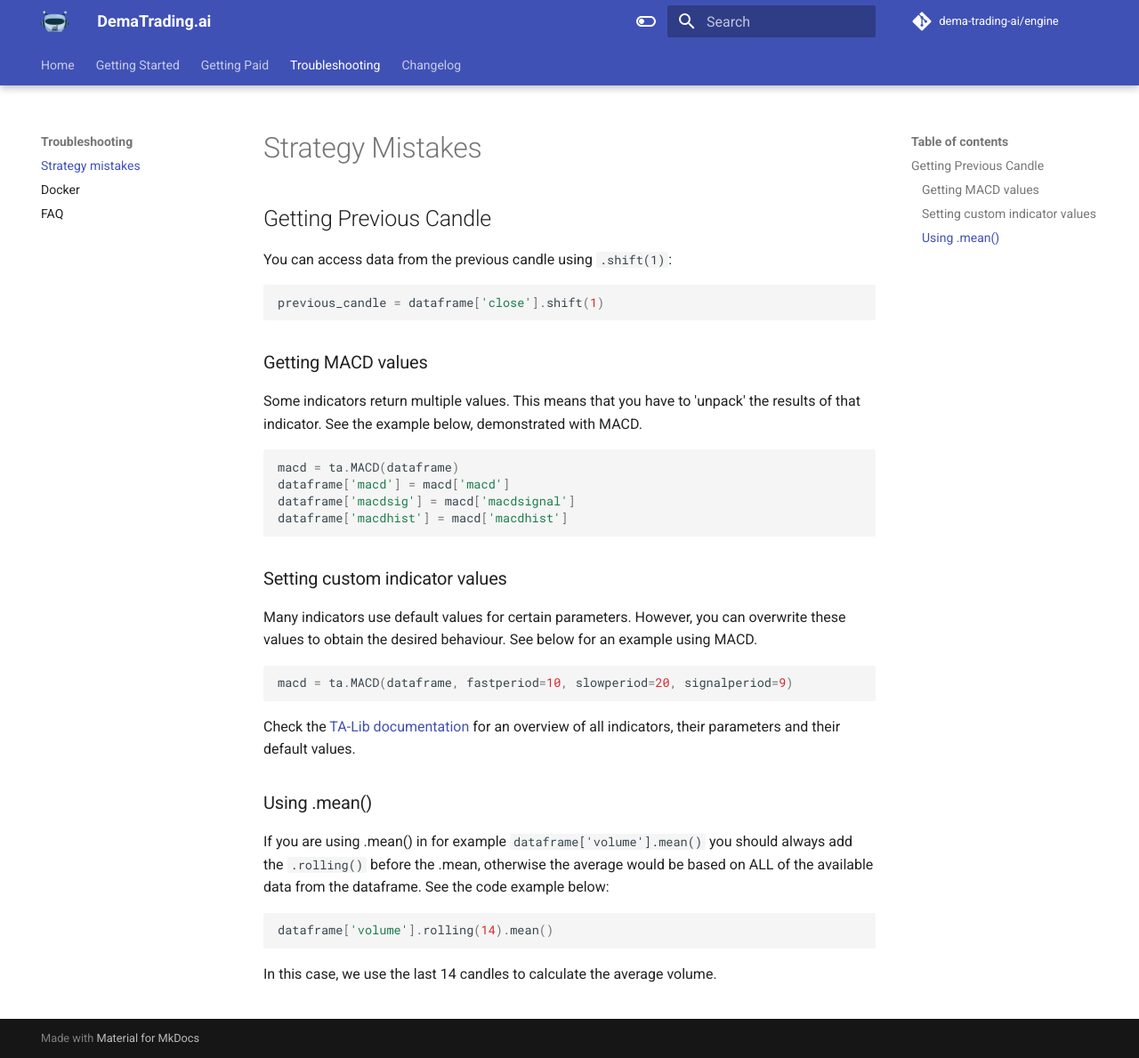
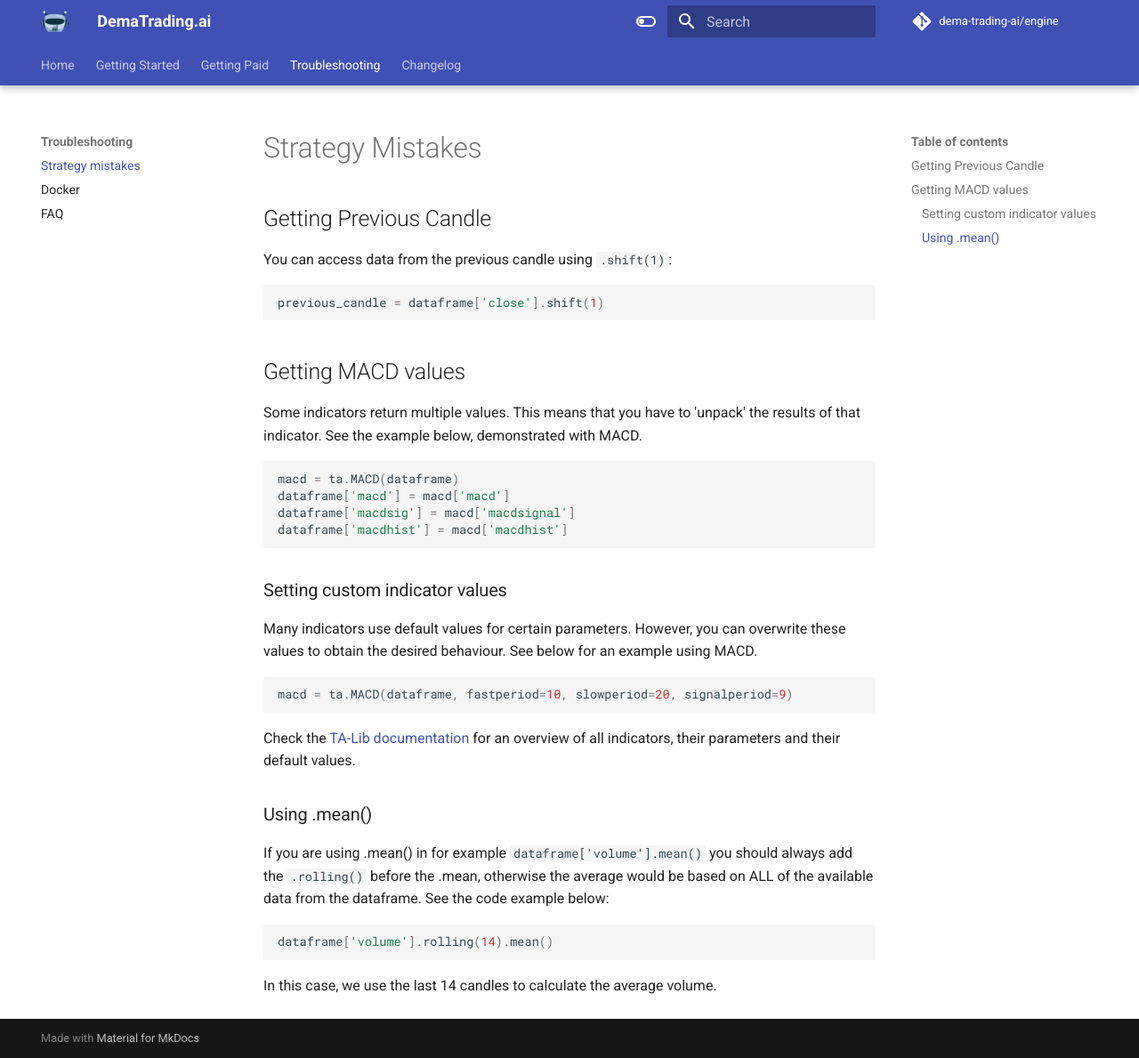
Before and after one commit to dema-trading-ai/docs, an MkDocs documentation site: the page built from docs/troubleshooting/mistakes.md, in a window 1280 px wide and 1189 px high. Shown: the whole window at 89% size. Built offline with MkDocs 1.6.1 and Material for MkDocs 9.7.7, drawn with Linux system fonts in a browser that asks for light colours; comment, search, counter and statistics services are not loaded.

`````diff
--- a/docs/troubleshooting/mistakes.md
+++ b/docs/troubleshooting/mistakes.md
@@ -6,7 +6,7 @@ You can access data from the previous candle using ``.shift(1)``:
 previous_candle = dataframe['close'].shift(1)
 ````
 
-### Getting MACD values
+## Getting MACD values
 Some indicators return multiple values. This means that you have to 'unpack' the results of that indicator. See the example
 below, demonstrated with MACD.
 ````python
`````
